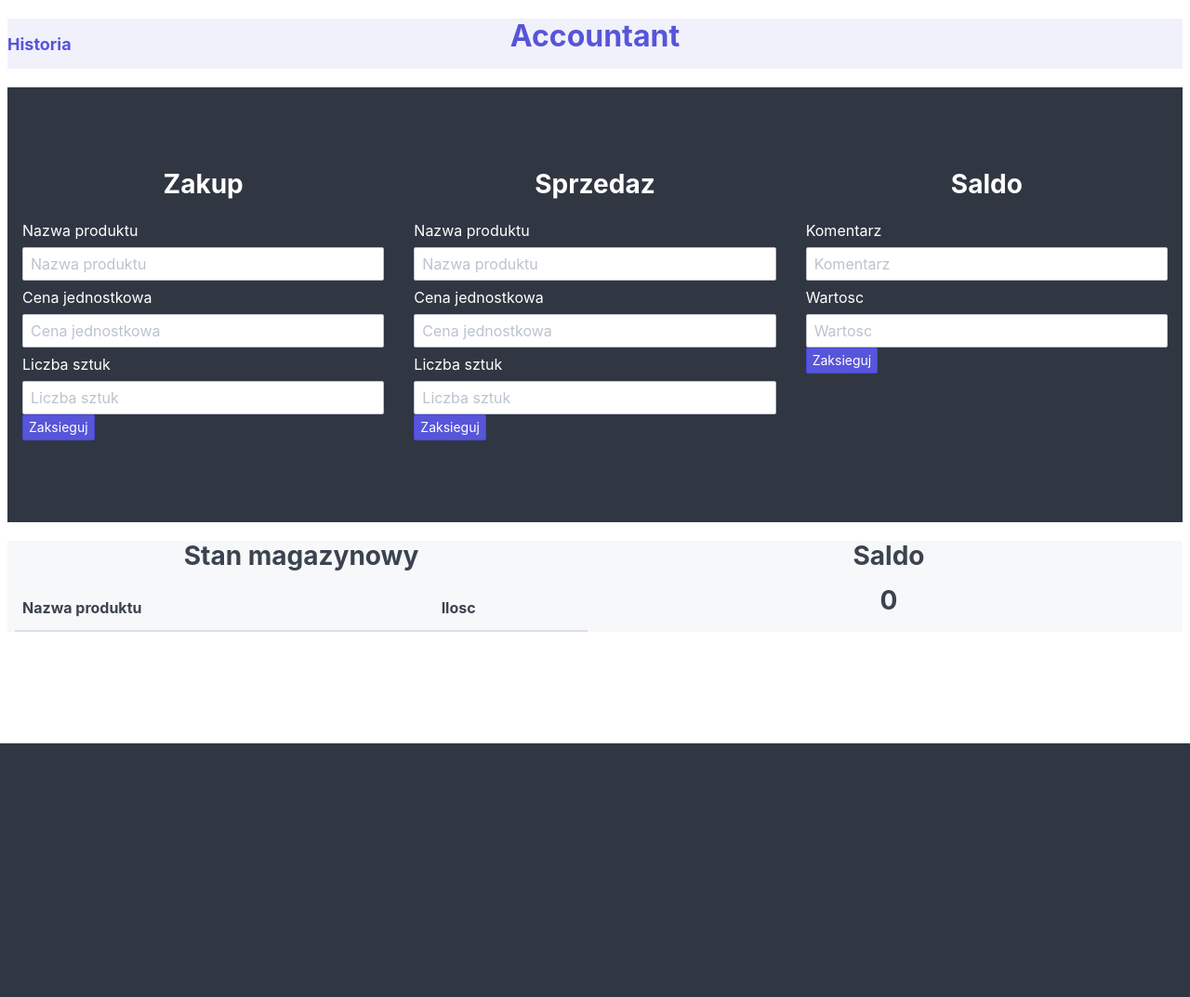
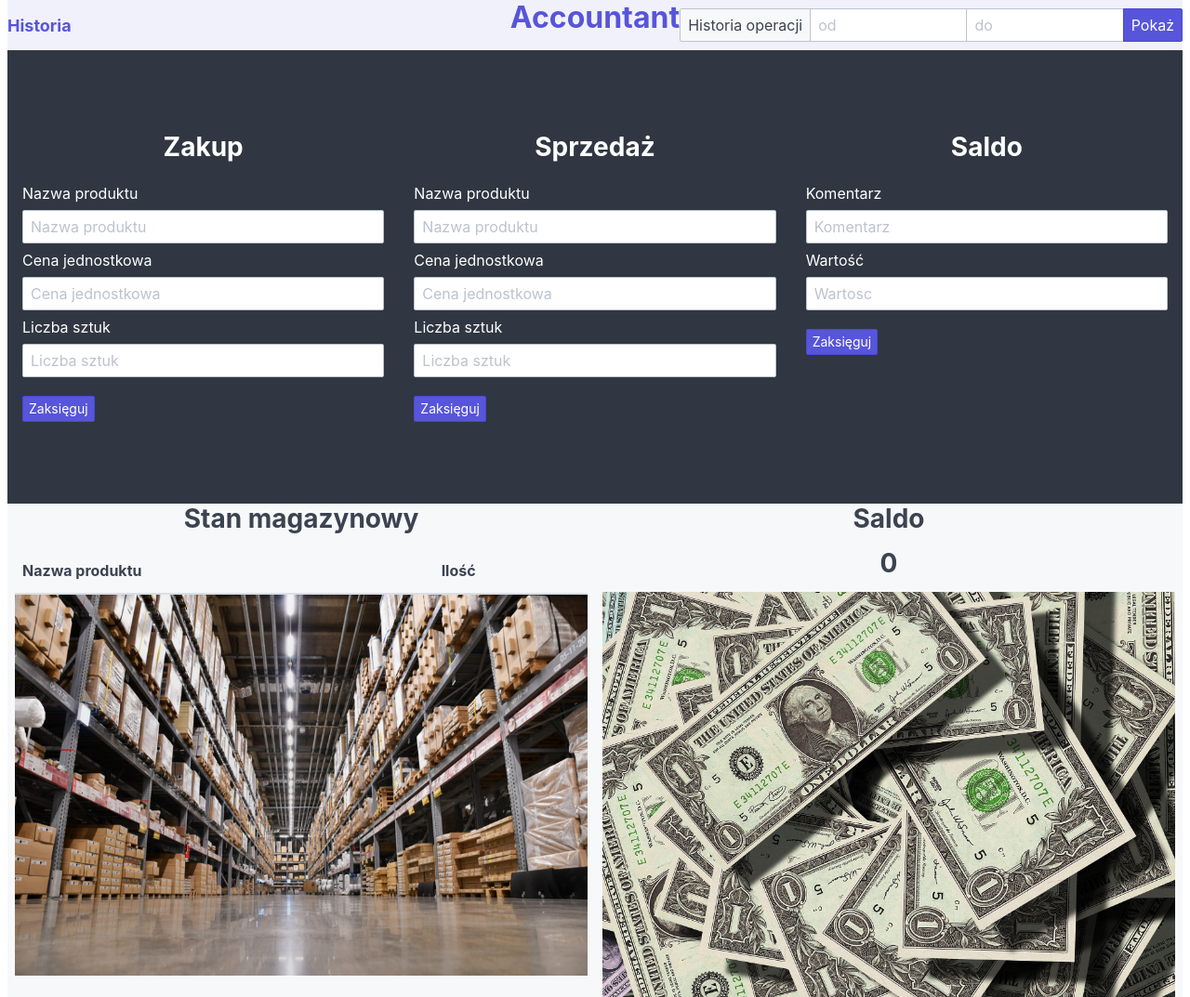
Before and after one commit to azielino/flask1, a Flask app: page / in a window 1280 px wide. Shown: the whole page at 93% size. Before the commit the page ends 800 px from the top, so only its background shows below. Run offline with Flask 2, Linux system fonts and the light colour scheme; lists and menus that the app fills with data are empty.

Commit message:
gotowa aplikacja do wyslania

```diff
--- a/app.py
+++ b/app.py
@@ -1,4 +1,5 @@
 from flask import Flask, render_template, request, url_for, redirect
+import json
 
 app = Flask(__name__)
 
@@ -13,7 +14,7 @@ class Manager:
 
 manager = Manager()
 
-@app.route('/', methods=["GET", "POST"])
+@app.route('/')
 def print_data():
     exit_data = {
     "warehouse": manager.warehouse,
@@ -23,19 +24,23 @@ def print_data():
 
 @app.route('/zakup/', methods=["GET", "POST"])
 def get_data_zakup():
-    error = '<h1>Zle dane dla zakup!</h1>'
+    error = '''<h1>Zle dane dla zakup!</h1>
+            <a href="/" class="navbar-brand mr-3">Powrót</div></a>'''
     if request.method == "POST":
         x = request.form.get('product_buy')
         y = request.form.get('price_buy')
         z = request.form.get('product_quantity_buy')
         if x and y and z:
-            return redirect(url_for("zakup", product_buy=x, price_buy=y, product_quantity_buy=z))
+            return redirect(url_for(
+                "zakup", product_buy=x, price_buy=y, product_quantity_buy=z)
+                )
         else: return error
     else: return error
 
 @app.route('/sprzedaz/', methods=["GET", "POST"])
 def get_data_sprzedaz():
-    error = '<h1>Zle dane dla sprzedaz!</h1>'
+    error = '''<h1>Zle dane dla sprzedaz!</h1>
+            <a href="/" class="navbar-brand mr-3">Powrót</div></a>'''
     if request.method == "POST":
         x = request.form.get('product')
         y = request.form.get('price')
@@ -47,7 +52,8 @@ def get_data_sprzedaz():
 
 @app.route('/saldo/', methods=["GET", "POST"])
 def get_data_saldo():
-    error = '<h1>Zle dane dla saldo!</h1>'
+    error = '''<h1>Zle dane dla saldo!</h1>
+            <a href="/" class="navbar-brand mr-3">Powrót</div></a>'''
     if request.method == "POST":
         x = request.form.get('comment')
         y = request.form.get('value')
@@ -56,26 +62,40 @@ def get_data_saldo():
         else: return error
     else: return error
 
+@app.route('/historia_od_do/', methods=["GET", "POST"])
+def get_data_hisroria_od_do():
+    error = '''<h1>Zle dane dla Historia od do!</h1>
+            <a href="/" class="navbar-brand mr-3">Powrót</div></a>'''
+    if request.method == "POST":
+        x = request.form.get('od')
+        y = request.form.get('do')
+        if x and y:
+            return redirect(url_for("get_history_data", line_from=x, line_to=y))
+        else: return error
+    else: return error
+
 @app.route('/zakup/<product_buy>/<price_buy>/<product_quantity_buy>/', methods=["GET", "POST"])
 def zakup(product_buy, price_buy, product_quantity_buy):
     input_list_zakup = ["zakup", product_buy, price_buy, product_quantity_buy]
     price_buy = int(price_buy)
     if price_buy < 0:
-        return '<h1>Ujemna cena!</h1>'
+        return '''<h1>Ujemna cena!</h1>
+                <a href="/" class="navbar-brand mr-3">Powrót</div></a>'''
     product_quantity_buy = int(product_quantity_buy)
     if product_quantity_buy < 0:
-        return '<h1>Zla ilosc!</h1>'
+        return '''<h1>Zla ilosc!</h1>
+                <a href="/" class="navbar-brand mr-3">Powrót</div></a>'''
     if manager.account < product_quantity_buy*price_buy:
-        return '<h1>Za malo srodkow!</h1>'
+        return '''<h1>Za malo srodkow!</h1>
+                <a href="/" class="navbar-brand mr-3">Powrót</div></a>'''
     manager.account -= product_quantity_buy*price_buy
     if product_buy in manager.warehouse:
         manager.warehouse[product_buy] += product_quantity_buy
     else:
         manager.warehouse[product_buy] = product_quantity_buy
     manager.history.append(input_list_zakup)
-    with open('result.txt', "w") as file:
-        for item in manager.history:
-            file.write(str(item) + "\n")
+    with open("historia.json", "w") as file:
+            json.dump(manager.history, file)
     return redirect(url_for("print_data"))
 
 @app.route('/sprzedaz/<product>/<price>/<product_quantity>/', methods=["GET", "POST"])
@@ -83,22 +103,25 @@ def sprzedaz(product, price, product_quantity):
     input_list_sprzedaz = ["sprzedaz", product, price, product_quantity]
     product_quantity = int(product_quantity)
     if not manager.warehouse:
-        return '<h1>Pusty magazym!</h1>'
+        return '''<h1>Pusty magazym!</h1>
+                <a href="/" class="navbar-brand mr-3">Powrót</div></a>'''
     if not product in manager.warehouse or manager.warehouse[product] < product_quantity:
-        return '<h1>Brak towaru w magazynie!</h1>'
+        return '''<h1>Brak towaru w magazynie!</h1>
+                <a href="/" class="navbar-brand mr-3">Powrót</div></a>'''
     price = int(price)
     if price < 0:
-        return '<h1>Ujemna cena!</h1>'
+        return '''<h1>Ujemna cena!</h1>
+                <a href="/" class="navbar-brand mr-3">Powrót</div></a>'''
     if product_quantity < 0:
-        return '<h1>Zla ilosc!</h1>'
+        return '''<h1>Zla ilosc!</h1>
+                <a href="/" class="navbar-brand mr-3">Powrót</div></a>'''
     manager.account += product_quantity*price
     manager.warehouse[product] -= product_quantity
     if manager.warehouse[product] == 0:
             del manager.warehouse[product]
     manager.history.append(input_list_sprzedaz)
-    with open('result.txt', "w") as file:
-        for item in manager.history:
-            file.write(str(item) + "\n")
+    with open("historia.json", "w") as file:
+            json.dump(manager.history, file)
     return redirect(url_for("print_data"))
 
 @app.route('/saldo/<value>/<comment>/', methods=["GET", "POST"])
@@ -106,12 +129,12 @@ def saldo(value, comment):
     input_list_saldo = ["saldo", value, comment]
     value = int(value)
     if manager.account + value < 0:
-        return '<h1>Brak srodkow</h1>'
+        return '''<h1>Brak srodkow</h1>
+                <a href="/" class="navbar-brand mr-3">Powrót</div></a>'''
     manager.account += value
     manager.history.append(input_list_saldo)
-    with open('result.txt', "w") as file:
-        for item in manager.history:
-            file.write(str(item) + "\n")
+    with open("historia.json", "w") as file:
+            json.dump(manager.history, file)
     return redirect(url_for("print_data"))
 
 @app.route("/historia/<line_from>/<line_to>/")
@@ -120,29 +143,33 @@ def get_history_data(line_from, line_to):
         a = int(line_from)
         b = int(line_to)
         if len(manager.history) < b:
-            return '<h1>Podany zakres przekracza ilosc zapisanych akcji!</h1>'
+            return '''<h1>Podany zakres przekracza ilosc zapisanych operacji!</h1>
+                    <a href="/" class="navbar-brand mr-3">Powrót</div></a>'''
         else:
             history = []
-            with open("result.txt" , "r") as file:
-                for line in file:
-                    history.append(line)
+            with open("historia.json", "r") as file:
+                readed = json.load(file)
+                for list in readed:
+                    history.append(list)
             interval = {
                 "a" : a,
                 "b" : b,
                 "history" : history
             }
             return render_template("historia.html", context=interval)
-    return '<h1>Zle podane wartosci przedzialu!</h1>'
+    return '''<h1>Zle podane wartosci przedzialu!</h1>
+            <a href="/" class="navbar-brand mr-3">Powrót</div></a>'''
 
 @app.route("/historia/")
 def get_history_data_all():
     history = []
-    with open("result.txt" , "r") as file:
-        for line in file:
-            history.append(line)
+    with open("historia.json", "r") as file:
+        readed = json.load(file)
+        for list in readed:
+            history.append(list)
     interval = {
         "a" : 0,
-        "b" : len(history),
+        "b" : len(history) - 1,
         "history" : history
     }
     return render_template("historia.html", context=interval)
--- a/templates/index.html
+++ b/templates/index.html
@@ -1,6 +1,5 @@
 <!DOCTYPE html>
 <html>
-
     <head>
         <meta charset="utf-8" />
         <title>Accountant</title>
@@ -11,23 +10,36 @@
         <link rel="stylesheet" href="https://unpkg.com/spectre.css/dist/spectre-exp.min.css">
         <link rel="stylesheet" href="https://unpkg.com/spectre.css/dist/spectre-icons.min.css">
     </head>
-
     <body>
         <div class="container">
-    <h1></h1>
-    <div class="bg-secondary">
+            <header>
+                <div class="hero-sm bg-secondary">
+                    <div class="hero-body">
                         <header class="navbar">
                             <section class="navbar-section">
-            <a href="/historia/" class="navbar-brand mr-3"><div class="text-bold">Historia</div></a>
+                                <a href="/historia/" class="navbar-brand mr-3" class="text-bold">
+                                    <div class="text-bold">Historia</div>
+                                </a>
                             </section>
                             <section class="navbar-center">
-            <h2><span class="text-primary"><div class="text-bold">Accountant</div></span></h2>
+                                <span class="text-primary">
+                                    <h2><div class="text-bold">Accountant</div></h2>
+                                </span>
                             </section>
                             <section class="navbar-section">
+                                <form action="/historia_od_do/" method="POST">
+                                    <div class="input-group">
+                                        <span class="input-group-addon">Historia operacji</span>
+                                        <input class="form-input" type="text" id="input-example-9" placeholder="od" name="od">
+                                        <input class="form-input" type="text" id="input-example-10" placeholder="do" name="do">
+                                        <button class="btn btn-primary input-group-btn" type="submit">Pokaż</button>
+                                    </div>
+                                </form>
                             </section>
                         </header>
                     </div>
-    <h1></h1>
+                </div>
+            </header>
             <main>
                 <div class="hero bg-dark">
                     <div class="hero-body">
@@ -42,21 +54,23 @@
                                         <input class="form-input" type="number" id="input-example-2" placeholder="Cena jednostkowa" name="price_buy">
                                         <label class="form-label" for="input-example-3">Liczba sztuk</label>
                                         <input class="form-input" type="number" id="input-example-3" placeholder="Liczba sztuk" name="product_quantity_buy">
-                <button class="btn btn-primary btn-sm" type="submit">Zaksieguj</button>
+                                        <h1></h1>
+                                        <button class="btn btn-primary btn-sm" type="submit">Zaksięguj</button>
                                     </form>
                                 </div>
                             </div>
                             <div class="column col-4">
                                 <div class="container">
                                     <form action="/sprzedaz/" method="POST">
-                <h3><div class="text-bold"><div class="text-center">Sprzedaz</div></div></h3>
+                                        <h3><div class="text-bold"><div class="text-center">Sprzedaż</div></div></h3>
                                         <label class="form-label" for="input-example-4">Nazwa produktu</label>
                                         <input class="form-input" type="text" id="input-example-4" placeholder="Nazwa produktu" name="product">
                                         <label class="form-label" for="input-example-5">Cena jednostkowa</label>
                                         <input class="form-input" type="number" id="input-example-5" placeholder="Cena jednostkowa" name="price">
                                         <label class="form-label" for="input-example-6">Liczba sztuk</label>
                                         <input class="form-input" type="number" id="input-example-6" placeholder="Liczba sztuk" name="product_quantity">
-                <button class="btn btn-primary btn-sm" type="submit">Zaksieguj</button>
+                                        <h1></h1>
+                                        <button class="btn btn-primary btn-sm" type="submit">Zaksięguj</button>
                                     </form>
                                 </div>
                             </div>
@@ -66,51 +80,48 @@
                                         <h3><div class="text-bold"><div class="text-center">Saldo</div></div></h3>
                                         <label class="form-label" for="input-example-7">Komentarz</label>
                                         <input class="form-input" type="text" id="input-example-7" placeholder="Komentarz" name="comment">
-                <label class="form-label" for="input-example-8">Wartosc</label>
+                                        <label class="form-label" for="input-example-8">Wartość</label>
                                         <input class="form-input" type="number" id="input-example-8" placeholder="Wartosc" name="value">
-                <button class="btn btn-primary btn-sm" type="submit">Zaksieguj</button>
+                                        <h1></h1>
+                                        <button class="btn btn-primary btn-sm" type="submit">Zaksięguj</button>
                                     </form>
                                 </div>
                             </div>
                         </div>
                     </div>
                 </div>
-        <h1></h1>
                 <div class="bg-gray">
                     <div class="container">
                         <div class="columns">
                             <div class="column col-6">
                                 <h3><div class="text-bold"><div class="text-center">Stan magazynowy</div></div></h3>
-                        <table class="table">
+                                <table class="table table-striped table-hover">
                                     <thead>
                                       <tr>
                                         <th>Nazwa produktu</th>
-                                <th>Ilosc</th>
+                                        <th>Ilość</th>
                                       </tr>
                                     </thead>
                                     <tbody>
                                         {% for item in context.warehouse %}
                                         <tr class="active">
-                                    <th>{{item}}</th>
-                                    <th>{{context.warehouse[item]}}</th>
+                                            <td>{{item}}</td>
+                                            <td>{{context.warehouse[item]}}</td>
                                         </tr>
                                         {% endfor %}
                                     </tbody>
                                 </table>
+                                <img src="static/magazyn.jpg" class="img-responsive">
                             </div>
                             <div class="column col-6">
                                 <h3><div class="text-bold"><div class="text-center">Saldo</div></div></h3>
                                 <h3><div class="text-bold"><div class="text-center">{{context.account}}</div></div></h3>
+                                <img src="static/dollars.jpg" class="img-responsive">
                             </div>
                         </div>
                     </div>
                 </div>
             </main>
-
-    <footer>
-    </footer>
-
         </div>
     </body>
-
 </html>
```
Also changed, not shown: templates/historia.html (+48 -14 lines), static/dollars.jpg (added), static/magazyn.jpg (added). Lines whose indentation alone changed are shown as unchanged.
